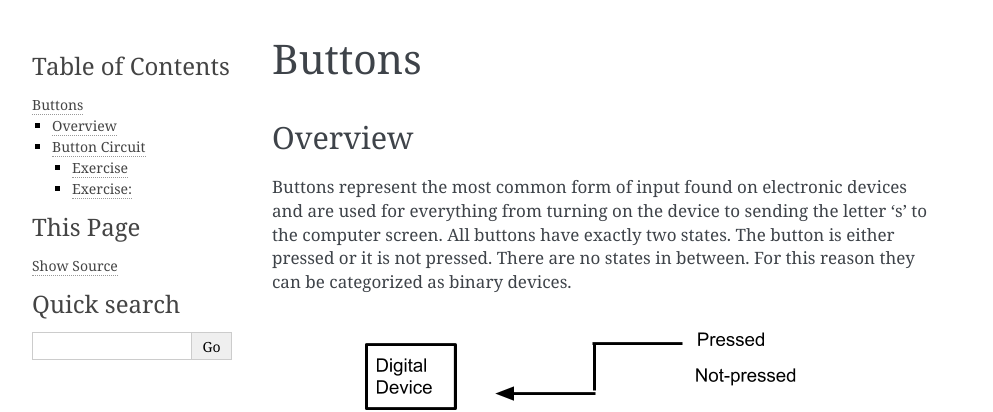
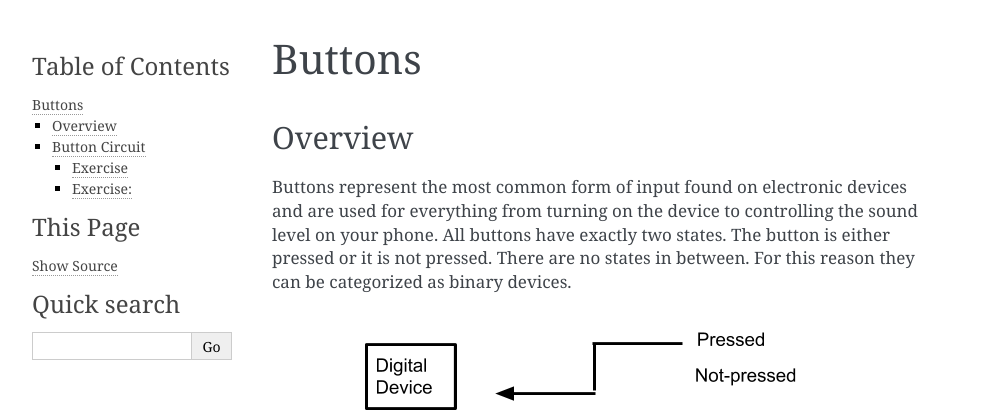
Before and after one commit to maxtkc/mvths-wiki, a Sphinx documentation site: the page built from docs/019-buttons.rst, in a window 1280 px wide. Shown: the top 412 px of the page, without its empty margins (148-1141 px from the left). Built offline with Sphinx 7.4.7, drawn with Linux system fonts in a browser that asks for light colours.

Commit message:
Update 019-buttons.rst

```diff
--- a/docs/019-buttons.rst
+++ b/docs/019-buttons.rst
@@ -6,7 +6,7 @@ Overview
 
 Buttons represent the most common form of input found on electronic
 devices and are used for everything from turning on the device to
-sending the letter ‘s’ to the computer screen. All buttons have exactly
+controlling the sound level on your phone. All buttons have exactly
 two states. The button is either pressed or it is not pressed. There are
 no states in between. For this reason they can be categorized as binary
 devices.
```
